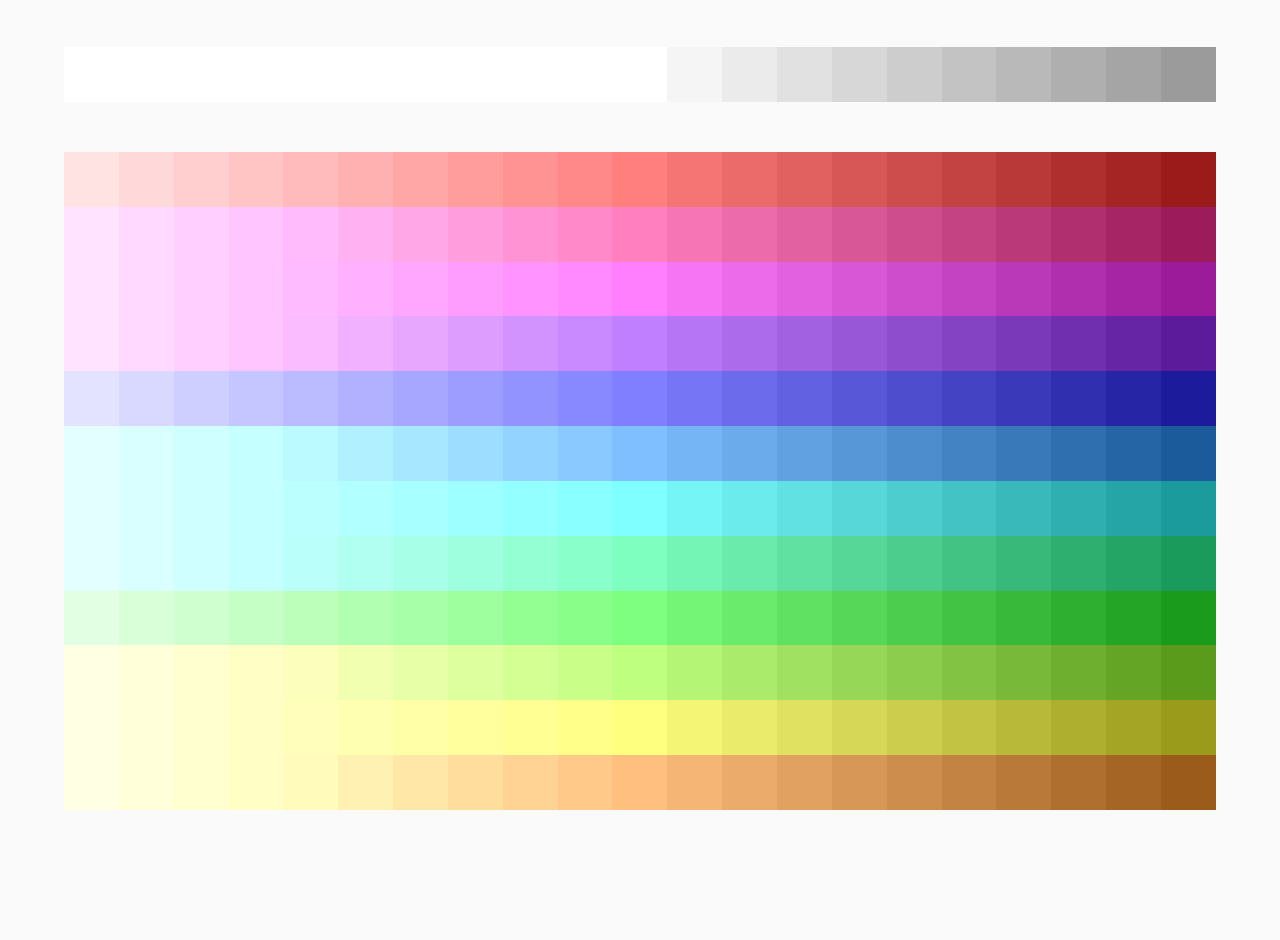
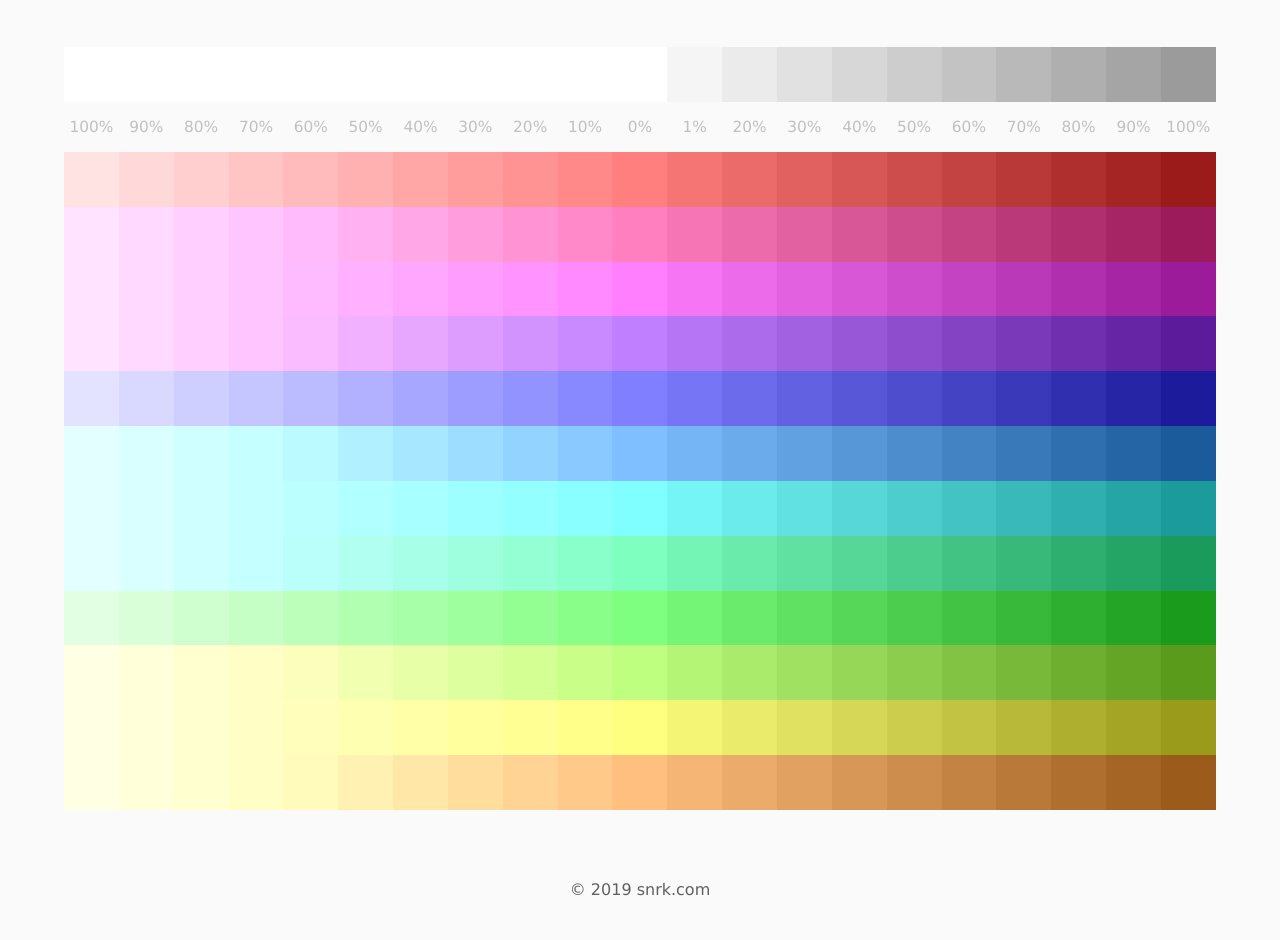
Before and after one commit to snrk622/brightness_changer, a plain HTML site: page index.html in a window 1280 px wide. Shown: the part 83-1023 px from the top of the page. Before the commit the page ends 923 px from the top, so only its background shows below. Drawn offline with nearby package versions, Linux system fonts and the light colour scheme.

Commit message:
フッター追加

```diff
--- a/css/styles.scss
+++ b/css/styles.scss
@@ -19,8 +19,9 @@ body, html {
         border-bottom: 1px solid #202020;
         background-color: white;
         color: #606060;
+        box-sizing: border-box;
         &:hover {
-            background-color: #202020;
+            background-color: #333;
             color: white;
             .light1 {
                 color: #ffffe3;
@@ -94,6 +95,23 @@ body, html {
     }
     .colors-wrapper {
         padding-top: 80px;
+        .percentage {
+            display: flex;
+            position: sticky;
+            top: 80px;
+            width: 90%;
+            margin: 0 auto;
+            z-index: 500;
+            background-color: #fafafa;
+            div {
+                width: 4.76191%;
+                text-align: center;
+                color: #c0c0c0;
+                padding: 1rem 0;
+                overflow: hidden;
+                font-size: 1.2vw;
+            }
+        }
         .colors {
             display: flex;
             width: 90%;
@@ -108,15 +126,15 @@ body, html {
                 line-height: 50px;
                 font-size: 0.8vw;
                 overflow: hidden;
+                cursor: copy;
                 &:hover {
                     transform: scale(1.5);
                     border-radius: 5px;
                     border: 2px solid white;
                     box-sizing: border-box;
                     // color: white;
-                    z-index: 100;
-                    cursor: pointer;
-                    box-shadow: 0px 5px 10px #404040;
+                    z-index: 600;
+                    box-shadow: 0px 5px 10px rgba(0,0,0,0.5);
                 }
                 &:before {
                     content:"";
@@ -133,7 +151,17 @@ body, html {
             }
         }
         .select {
-                padding: 50px 0;
+                padding: 50px 0 0;
             }
     }
 }
+
+footer {
+    height: 100px;
+    color: #606060;
+    text-align: center;
+    line-height: 100px;
+    p {
+        margin: 0;
+    }
+}
--- a/index.html
+++ b/index.html
@@ -89,6 +89,29 @@
                     <div class="color" :style="{background: lightenDarkenColor(color, -80)}"><div class="color-code" @click="copy">{{ lightenDarkenColor(color, -80) }}</div></div>
                     <div class="color" :style="{background: lightenDarkenColor(color, -90)}"><div class="color-code" @click="copy">{{ lightenDarkenColor(color, -90) }}</div></div>
                     <div class="color" :style="{background: lightenDarkenColor(color, -100)}"><div class="color-code" @click="copy">{{ lightenDarkenColor(color, -100) }}</div></div>
+                </div>
+                <div class="percentage">
+                    <div>100%</div>
+                    <div>90%</div>
+                    <div>80%</div>
+                    <div>70%</div>
+                    <div>60%</div>
+                    <div>50%</div>
+                    <div>40%</div>
+                    <div>30%</div>
+                    <div>20%</div>
+                    <div>10%</div>
+                    <div>0%</div>
+                    <div>1%</div>
+                    <div>20%</div>
+                    <div>30%</div>
+                    <div>40%</div>
+                    <div>50%</div>
+                    <div>60%</div>
+                    <div>70%</div>
+                    <div>80%</div>
+                    <div>90%</div>
+                    <div>100%</div>
                 </div>
                 <div class="colors">
                     <div class="color" :style="{background: lightenDarkenColor(red, 100)}"><div class="color-code" @click="copy">{{ lightenDarkenColor(red, 100) }}</div></div>
@@ -369,6 +392,9 @@
 
             </div>
         </div>
+        <footer>
+            <p>&copy; 2019 snrk.com</p>
+        </footer>
 
 
         <script src="https://cdn.jsdelivr.net/npm/vue"></script>
```
Also changed, not shown: css/styles.css, 1 other file.
